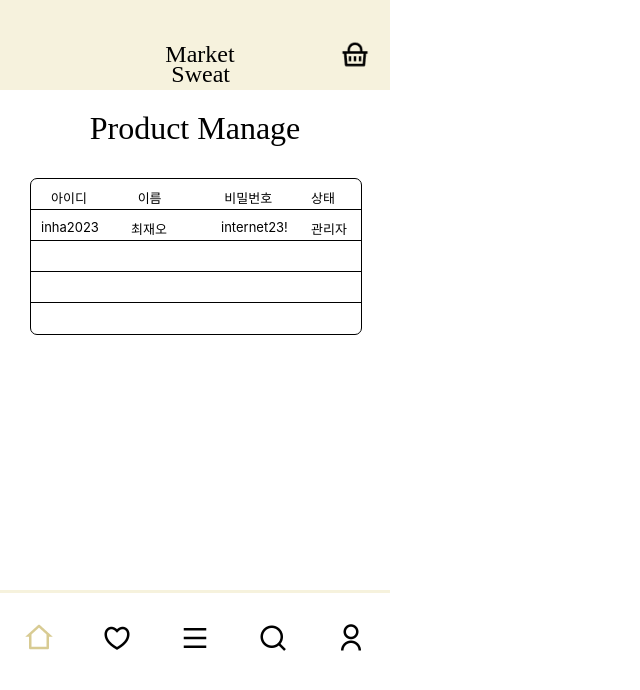
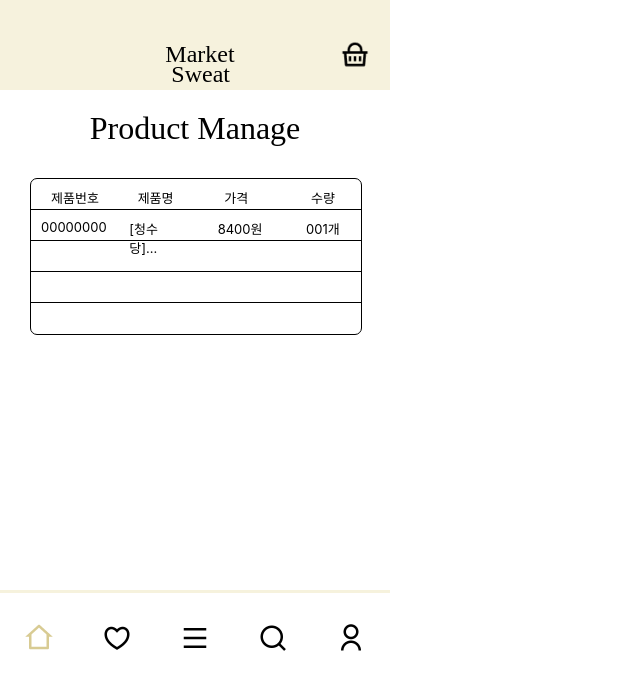
Before and after one commit to jaeochoii/MarketSweat, a React (Create React App) app: page /ProductManage in a window 1280 px wide. Shown: the top 690 px of the page, without its empty margins (0-640 px from the left). Built offline with nearby package versions, Linux system fonts and the light colour scheme; a web font is replaced by a local one.

Commit message:
feat. Product Manage DB Table 작성

```diff
--- a/src/component/Page/ProductManage.jsx
+++ b/src/component/Page/ProductManage.jsx
@@ -45,7 +45,7 @@ const IdText = styled.div`
 `;
 
 const IdText2 = styled.div`
-  width: 50px;
+  width: 55px;
   height: 12px;
   font-size: 13px;
   padding-left: 10px;
@@ -59,16 +59,16 @@ const ProductManage = () => {
         <TextWrapper>Product Manage</TextWrapper>
         <UserState>
           <UserText>
-            <IdText>아이디</IdText>
-            <IdText>이름</IdText>
-            <IdText>비밀번호</IdText>
-            <IdText>상태</IdText>
+            <IdText>제품번호</IdText>
+            <IdText>제품명</IdText>
+            <IdText>가격</IdText>
+            <IdText>수량</IdText>
           </UserText>
           <UserText>
-            <IdText2>inha2023</IdText2>
-            <IdText2>최재오</IdText2>
-            <IdText2>internet23!</IdText2>
-            <IdText2>관리자</IdText2>
+            <IdText2>00000000</IdText2>
+            <IdText2>[청수당]...</IdText2>
+            <IdText2>8400원</IdText2>
+            <IdText2>001개</IdText2>
           </UserText>
           <UserText></UserText>
           <UserText></UserText>
```
